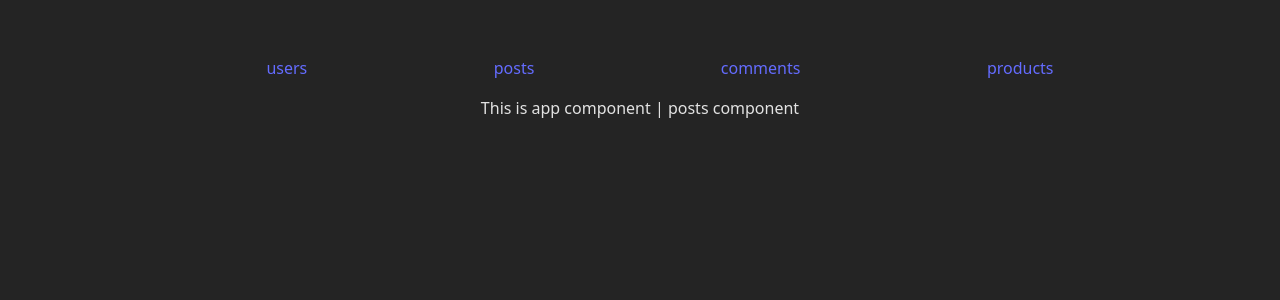
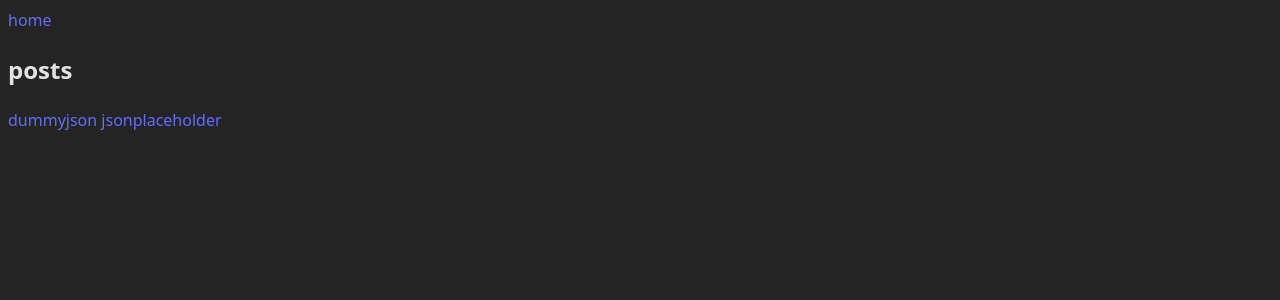
Before and after one commit to OneStedY/oktenreact2025, a React (Vite) app: page /posts in a window 1280 px wide. Shown: the top 300 px of the page. Built offline with nearby package versions, Linux system fonts and the light colour scheme.

Commit message:
Lesson3-HW-#qL0b5uh

```diff
--- a/src/App.tsx
+++ b/src/App.tsx
@@ -1,18 +1,13 @@
-import {Menu} from "./components/menu/Menu.tsx";
-import './App.css'
-import {Outlet} from "react-router-dom";
-
+import { Menu } from "./components/menu/Menu.tsx";
+import { Outlet } from "react-router-dom";
 
 function App() {
-
-
-  return (
-    <>
-        <Menu/>
-        This is app component
-        <Outlet/>
-    </>
-  );
+    return (
+        <>
+            <Menu />
+            <Outlet />
+        </>
+    );
 }
 
-export default App
+export default App;
--- a/src/components/menu/Menu.tsx
+++ b/src/components/menu/Menu.tsx
@@ -1,24 +1,4 @@
-import {Link} from "react-router-dom";
-import './Menu.css'
+import { Link } from "react-router-dom";
+export const Menu = () => (
 
-export const Menu = () => {
-    return (
-        <ul>
-            <li>
-                <Link to={'users'}>users</Link>
-            </li>
-
-            <li>
-                <Link to={'posts'}>posts</Link>
-            </li>
-
-            <li>
-                <Link to={'comments'}>comments</Link>
-            </li>
-
-            <li>
-                <Link to={'products'}>products</Link>
-            </li>
-        </ul>
-    );
-};
+    <nav> <Link to="/">home</Link> </nav> );
--- /dev/null
+++ b/src/pages/CommentsPage.tsx
@@ -0,0 +1,10 @@
+import { Link, Outlet } from "react-router-dom";
+export const CommentsPage = () => (
+    <>
+        <h2>comments</h2>
+        <nav>
+            <Link to="jsonplaceholder">jsonplaceholder</Link>
+        </nav>
+        <Outlet />
+    </>
+);
--- /dev/null
+++ b/src/pages/DummyjsonPage.tsx
@@ -0,0 +1 @@
+export const DummyjsonPage = () => <h3>dummyjson</h3>;
--- /dev/null
+++ b/src/pages/HomePage.tsx
@@ -0,0 +1,4 @@
+import { Link } from "react-router-dom";
+export const HomePage = () => (
+
+    <nav> <Link to="/users">users</Link>{" "} <Link to="/posts">posts</Link>{" "} <Link to="/comments">comments</Link> </nav> );
--- /dev/null
+++ b/src/pages/JsonplaceholderPage.tsx
@@ -0,0 +1 @@
+export const JsonplaceholderPage = () => <h3>jsonplaceholder</h3>;
--- /dev/null
+++ b/src/pages/PostsPage.tsx
@@ -0,0 +1,11 @@
+import { Link, Outlet } from "react-router-dom";
+export const PostsPage = () => (
+    <>
+        <h2>posts</h2>
+        <nav>
+            <Link to="dummyjson">dummyjson</Link>{" "}
+            <Link to="jsonplaceholder">jsonplaceholder</Link>
+        </nav>
+        <Outlet />
+    </>
+);
--- /dev/null
+++ b/src/pages/UsersPage.tsx
@@ -0,0 +1,11 @@
+import { Link, Outlet } from "react-router-dom";
+export const UsersPage = () => (
+    <>
+        <h2>users</h2>
+        <nav>
+            <Link to="dummyjson">dummyjson</Link>{" "}
+            <Link to="jsonplaceholder">jsonplaceholder</Link>
+        </nav>
+        <Outlet />
+    </>
+);
--- a/src/router/routes.tsx
+++ b/src/router/routes.tsx
@@ -1,17 +1,42 @@
 import {createBrowserRouter} from "react-router-dom";
 import App from "../App.tsx";
-import {UsersComponent} from "../components/UsersComponent.tsx";
-import {PostsComponent} from "../components/PostsComponent.tsx";
-import {CommentComponent} from "../components/CommentComponent.tsx";
-import {ProductComponent} from "../components/ProductComponent.tsx";
+import { HomePage } from "../pages/HomePage";
+import { UsersPage } from "../pages/UsersPage";
+import { PostsPage } from "../pages/PostsPage";
+import { CommentsPage } from "../pages/CommentsPage";
+import { JsonplaceholderPage } from "../pages/JsonplaceholderPage";
+import { DummyjsonPage } from "../pages/DummyjsonPage";
 
 export const routes = createBrowserRouter([
     {
-        path: '/', element:<App/>, children:[
-            {path:'users', element:<UsersComponent/>},
-            {path:'posts', element:<PostsComponent/>},
-            {path:'comments', element:<CommentComponent/>},
-            {path:'products', element:<ProductComponent/>}
-        ]
-    }
-])
+        path: '/',
+        element: <App/>,
+        children: [
+            { index: true, element: <HomePage/> }, // Homepage
+            {
+                path: 'users', // Users page
+                element: <UsersPage/>,
+                children: [
+                    { path: 'dummyjson', element: <DummyjsonPage/> }, // Users -> dummyjson
+                    { path: 'jsonplaceholder', element: <JsonplaceholderPage/> }, // Users -> jsonplaceholder
+                ],
+            },
+            {
+                path: 'posts', // Posts page
+                element: <PostsPage/>,
+                children: [
+                    { path: 'dummyjson', element: <DummyjsonPage/> },
+                    { path: 'jsonplaceholder', element: <JsonplaceholderPage/> },
+                ],
+            },
+            {
+                path: 'comments', // Comments page
+                element: <CommentsPage/>,
+                children: [
+                    { path: 'jsonplaceholder', element: <JsonplaceholderPage/> },
+                ],
+            },
+            { path: '*', element: <></> }, // без страниц ошибок
+        ],
+    },
+]);
```
